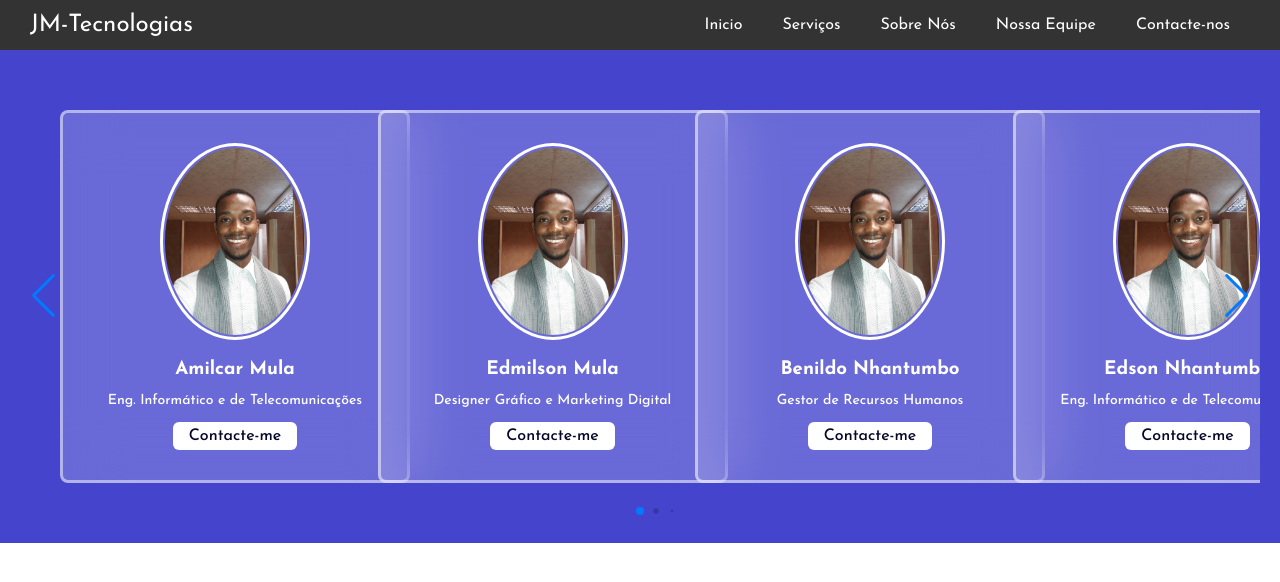
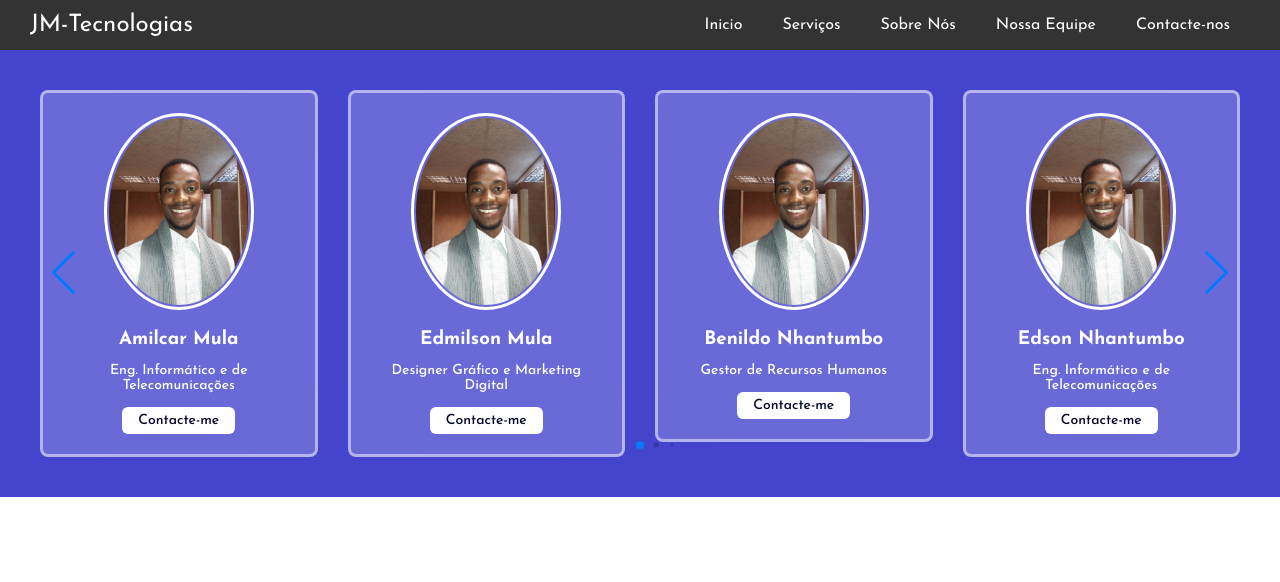
Before and after one commit to Amilcarmhula/jm-tecnologias, a React (Create React App) app: page /team in a window 1280 px wide. Shown: the top 582 px of the page. Built offline with nearby package versions, Linux system fonts and the light colour scheme.

Commit message:
ajustes de css da componente equipe

```diff
--- a/src/components/equipe/equipeStyles.css
+++ b/src/components/equipe/equipeStyles.css
@@ -8,7 +8,7 @@
     align-items: center;
     justify-content: center;
     /* min-height: 100vh; */
-    padding: 20px;
+    padding: 40px;
     /* background: #060e54; */
     /* background: url('../../assets/team-cover3.jpg') no-repeat center; */
     background:  rgb(68, 68, 205);
@@ -16,10 +16,9 @@
 
 .card-list .card-item {
     color:#fff;
-    /* user-select: none; */
-    width: 350px;
-    padding: 30px;
-    margin: 40px;
+    user-select: none;
+    /* width: 350px; */
+    padding: 20px;
     display: flex;
     flex-direction: column;
     align-items: center;
@@ -45,12 +44,12 @@
     text-align: center;
     font-size: 14px;
     font-weight: 500;
-    margin: 14px ;
+    margin: 14px;
 }
 
 .card-list .card-item .message-button
 {
-    font-size: 1rem;
+    font-size: 14px;
     padding: 5px 15px;
     color: #030728;
     border-radius: 6px;
```
